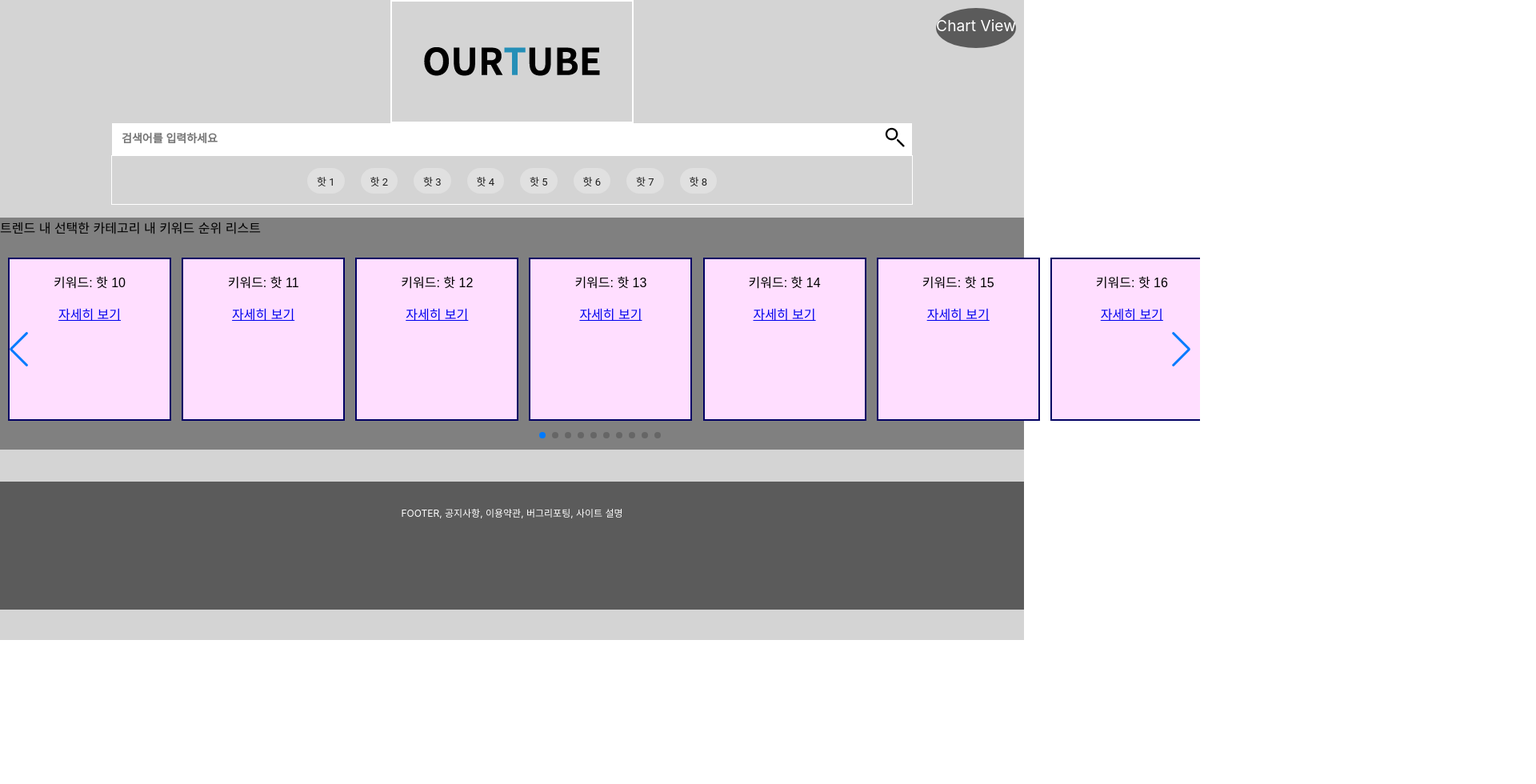
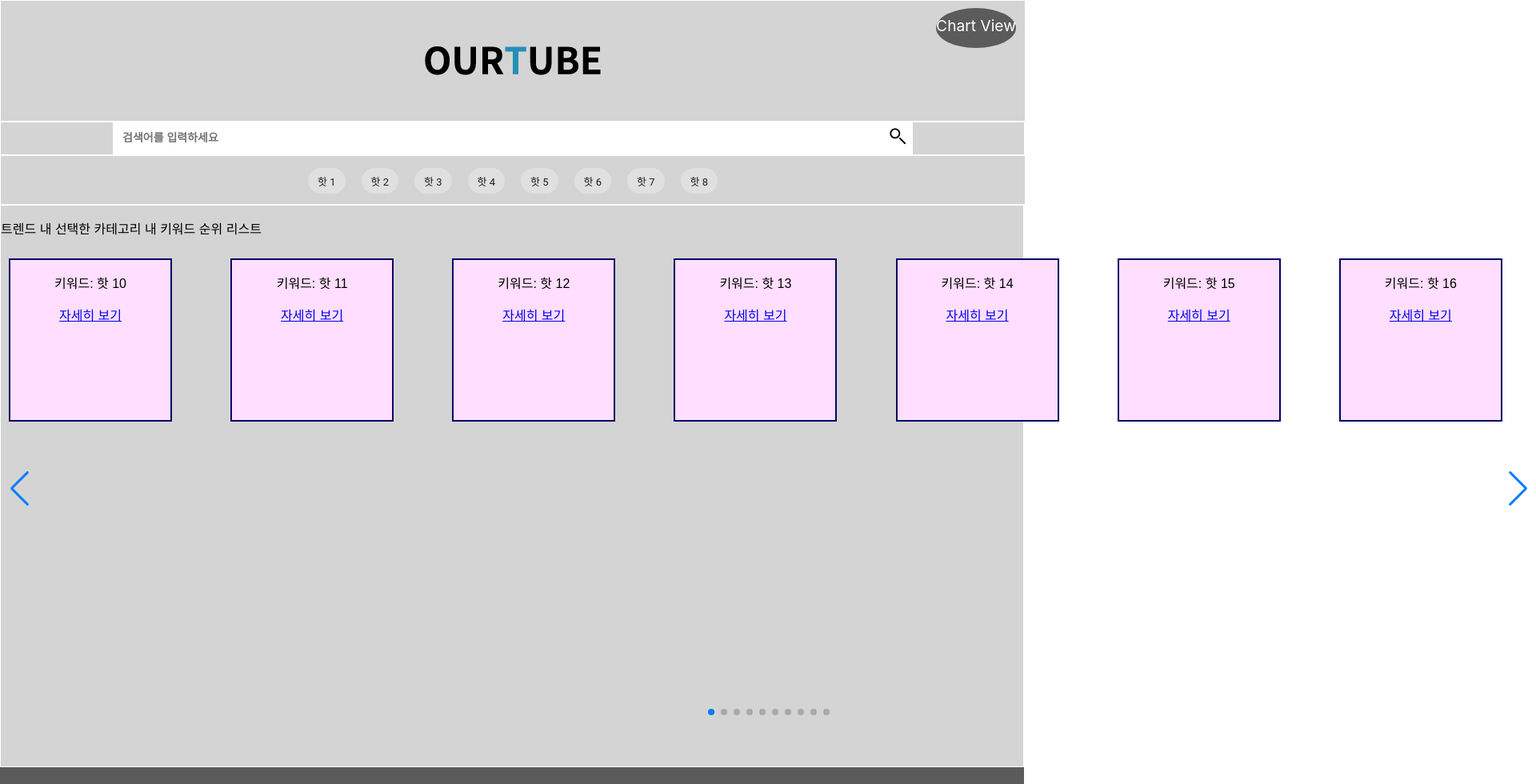
Before and after one commit to VanSubstance/ourtube, a React (Create React App) app in the folder front/: page / in a window 1280 px wide. Shown: the top 980 px of the page at 80% size, 1920 px wide, since content can reach past the window. Before the commit the page ends 800 px from the top, so only its background shows below. Built offline with nearby package versions, Linux system fonts and the light colour scheme; the HTML template or start-up script is replaced by a standard one.

Commit message:
Mainpage Progress 6

```diff
--- a/front/src/Design/Comps/Css/Comps.css
+++ b/front/src/Design/Comps/Css/Comps.css
@@ -11,8 +11,8 @@
 .keywordListVertical {
     position: relative;
     align-self: center;
-    width: 1500px;
-    height: 250px;
+    width: 1920px;
+    height: 595px;
     align-content: center;
 }
 .keywordItemVertical {
@@ -26,3 +26,8 @@
     font-family: Arial;
     text-align: center;
 }
+
+.keywordMarginBox {
+    width: 100%;
+    height: 50px;
+}
--- a/front/src/Design/Comps/KeywordList.js
+++ b/front/src/Design/Comps/KeywordList.js
@@ -58,7 +58,8 @@ class KeywordList extends Component {
         return (
             <div
                 style = {{
-                    backgroundColor: "grey"
+                    backgroundColor: "#d4d4d4",
+                    border: "1px solid white"
                 }}>
                 <p>{this.props.type} 내 선택한 카테고리 내 키워드 순위 리스트</p>
                 <Swiper
@@ -144,6 +145,8 @@ class KeywordList extends Component {
                     </KeywordItemVertical>
                 </SwiperSlide>
                 </Swiper>
+                <div
+                    className="keywordMarginBox"></div>
             </div>
         );
     }
--- a/front/src/Design/Css/styles.css
+++ b/front/src/Design/Css/styles.css
@@ -16,6 +16,7 @@
     display: flex;
     align-items: center;
     justify-content: center;
+    z-index: 99999;
 }
 
 .chartLink {
@@ -33,9 +34,9 @@
 .mainBanner {
     position: relative;
     text-align: center;
-    border: 2px solid white;
+    border: 1px solid white;
     height: 150px;
-    width: 300px;
+    width: 100%;
     margin: 0 auto;
     background-color: #d4d4d4;
     object-fit: cover;
@@ -58,6 +59,7 @@
     text-align: center;
     width: 100%;
     height: fit-content;
+    border: 1px solid white;
 }
 
 .searchBar {
@@ -98,8 +100,8 @@
 
 .searchButtonImg {
     position: relative;
-    width: 30px;
-    height: 30px;
+    width: 25px;
+    height: 25px;
 }
 
 .mainChipBox {
@@ -113,7 +115,7 @@
 }
 
 .chipBackground {
-    width: 1000px;
+    width: 100%;
     height: 60px;
     background-color: #d4d4d4;
     margin: 0 auto;
@@ -134,7 +136,6 @@
 .footer {
     background: #5B5B5B;
     padding: 30px 0;
-    margin-top: 40px;
     color: rgba(47,62,78,.7);
     font-size: 12px;
     bottom: 0px;
```
